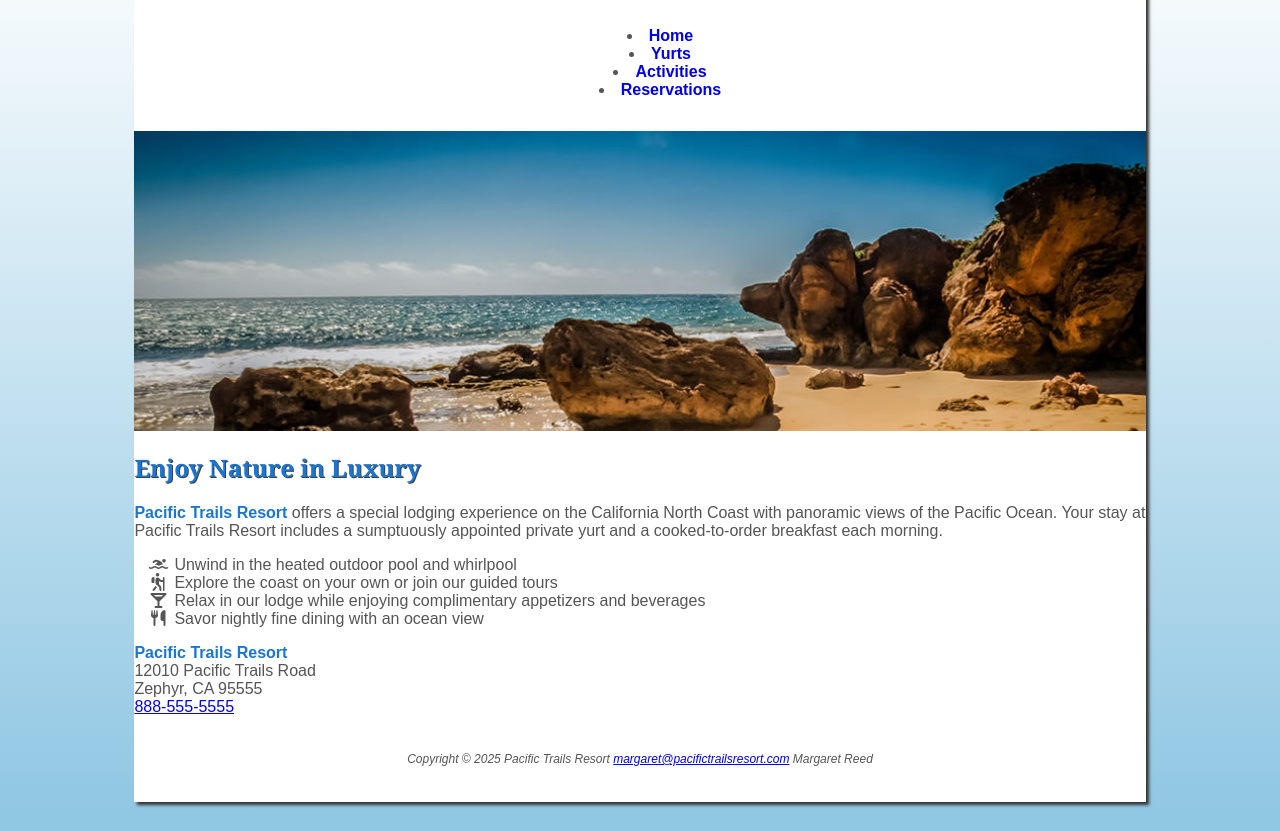
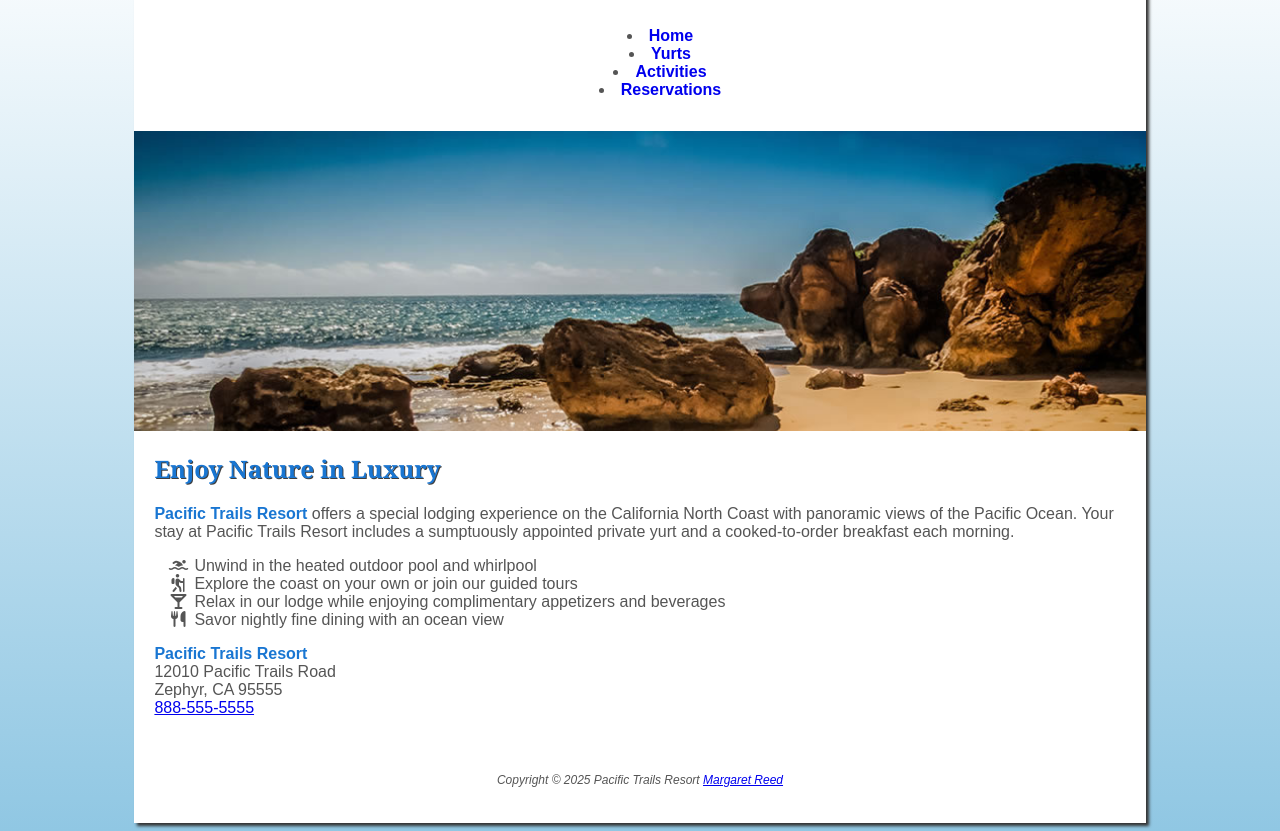
Before and after one commit to hellomargaretreed-ux/webd152, a plain HTML site: page chapter6/ch6pacific/index.html in a window 1280 px wide. Shown: the part 88-919 px from the top of the page. Before the commit the page ends 898 px from the top, so only its background shows below. Drawn offline with Linux system fonts and the light colour scheme.

Commit message:
Add files via upload

```diff
--- a/chapter6/ch6pacific/index.html
+++ b/chapter6/ch6pacific/index.html
@@ -25,7 +25,8 @@
 </nav>
 <div id="homehero"></div>
 
-<!-- <main>h2{}+p{}</main> -->
+<main>
+
 <h2>Enjoy Nature in Luxury</h2>
 <p>
   <span class="resort">Pacific Trails Resort</span> offers a special lodging experience on the California North Coast with panoramic views of the Pacific Ocean. Your stay at Pacific Trails Resort includes a sumptuously appointed private yurt and a cooked-to-order breakfast each morning.</p>
@@ -49,12 +50,11 @@
         <a href="tel:888-555-5555">888-555-5555</a> <br>
   </address>
 
+  </main>
 
-     <footer>
-        <p>Copyright &copy; 2025 Pacific Trails Resort <a href="mailto:margaret@pacifictrailsresort.com"> margaret@pacifictrailsresort.com</a>
-        Margaret Reed</p>
 
-    </footer>
+        <footer> <p>Copyright &copy; 2025 Pacific Trails Resort <a href="mailto:margaret@pacifictrailsresort.com"> Margaret Reed</a>  </p> </footer>
+
 
 </div> <!-- End of Wrapper-->
 
```
Also changed, not shown: chapter6/ch6pacific/yurts.html (+3 -0 lines).
